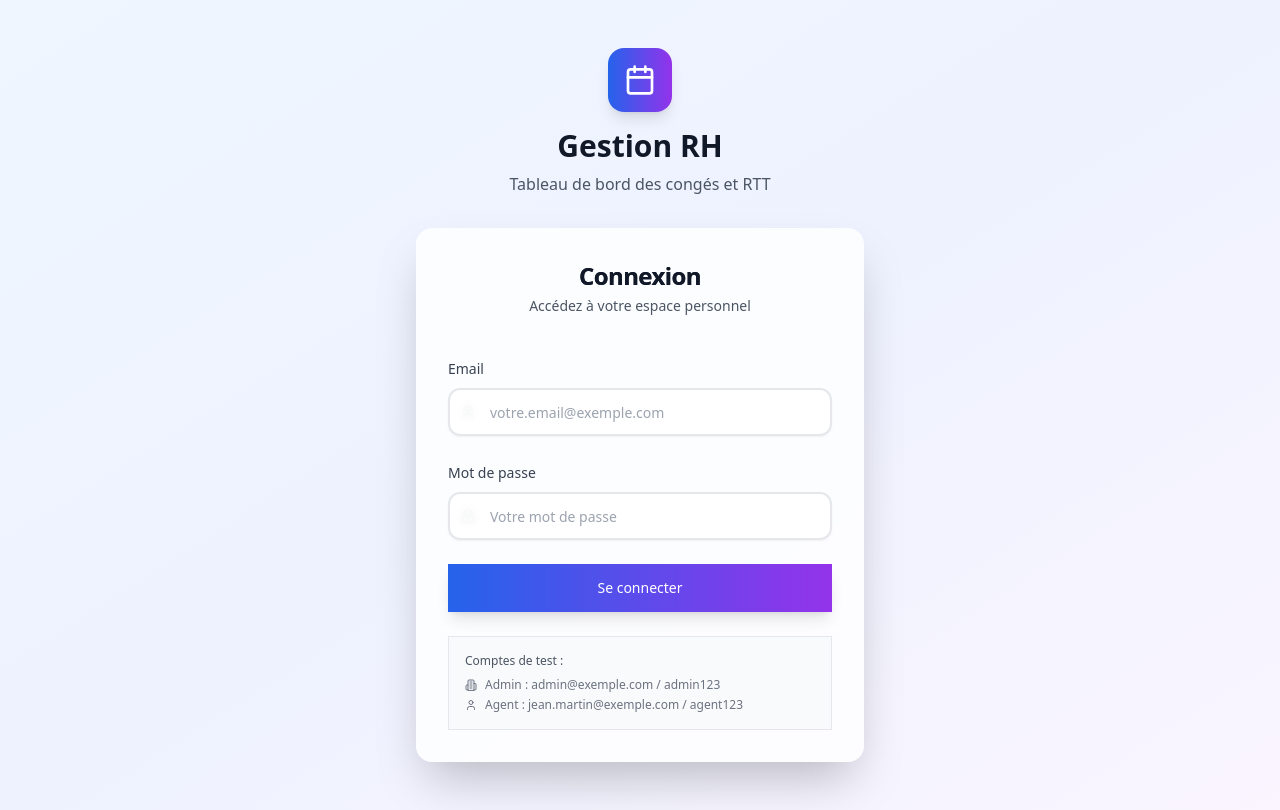
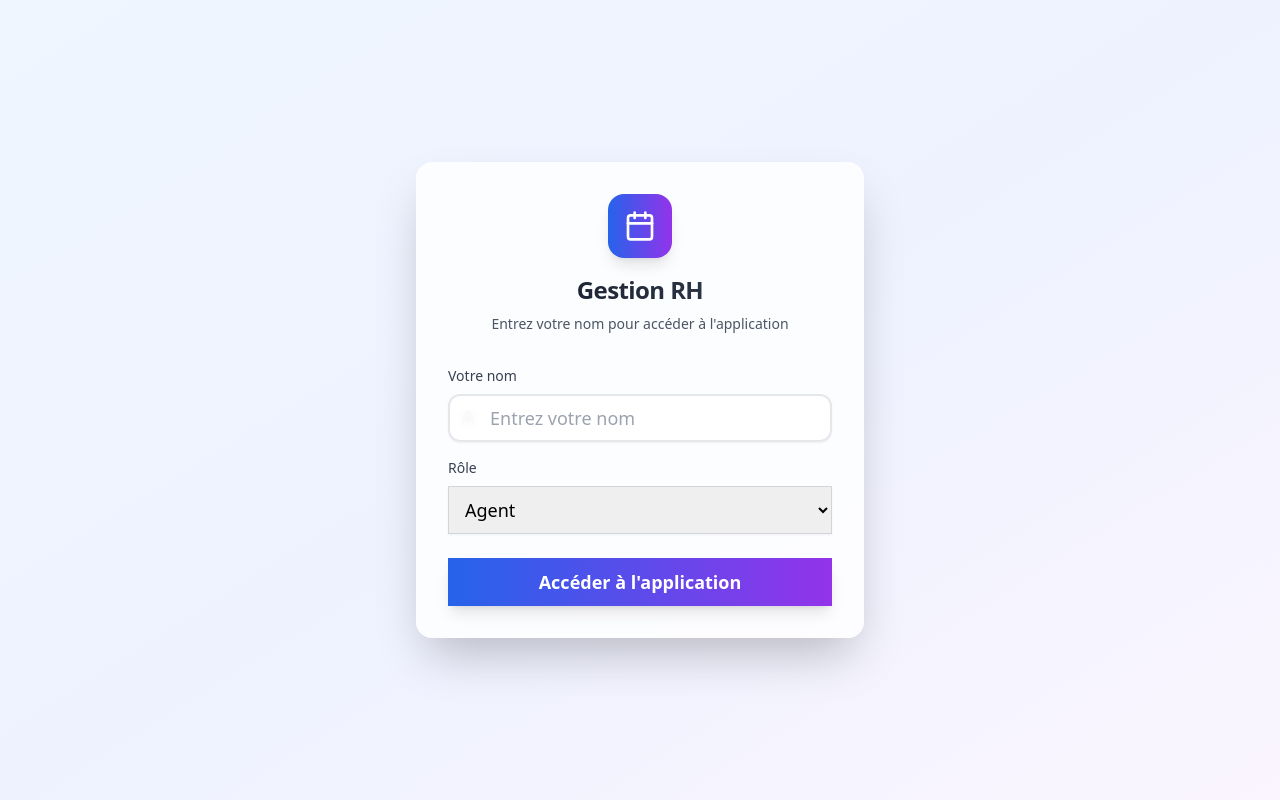
Before and after one commit to Nikkoola22/app-manus-rh, a React (Vite) app: page / in a window 1280 px wide. Built offline with nearby package versions, Linux system fonts and the light colour scheme; no server answers.

Commit message:
Simplification: Page de connexion simple avec nom et rôle

```diff
--- a/src/App.jsx
+++ b/src/App.jsx
@@ -1,32 +1,11 @@
-import { useState, useEffect } from 'react'
-import Login from './components/Login'
+import { useState } from 'react'
+import SimpleLogin from './components/SimpleLogin'
 import Dashboard from './components/Dashboard'
-import api from './services/api'
 import './index.css'
 import './styles/dialog-fixes.css'
 
 function App() {
   const [user, setUser] = useState(null)
-  const [loading, setLoading] = useState(true)
-
-  useEffect(() => {
-    checkSession()
-  }, [])
-
-  const checkSession = async () => {
-    try {
-      const response = await api.checkSession()
-      const data = await response.json()
-
-      if (data.authenticated) {
-        setUser(data.user)
-      }
-    } catch (err) {
-      console.error('Erreur lors de la vérification de session:', err)
-    } finally {
-      setLoading(false)
-    }
-  }
 
   const handleLogin = (userData) => {
     setUser(userData)
@@ -36,25 +15,12 @@ function App() {
     setUser(null)
   }
 
-  if (loading) {
-    return (
-      <div className="min-h-screen flex items-center justify-center bg-gradient-to-br from-blue-50 via-indigo-50 to-purple-50">
-        <div className="text-center animate-fade-in">
-          <div className="w-16 h-16 bg-gradient-to-r from-blue-600 to-purple-600 rounded-2xl flex items-center justify-center mb-4 shadow-lg mx-auto animate-bounce-in">
-            <div className="w-8 h-8 border-4 border-white border-t-transparent rounded-full animate-spin"></div>
-          </div>
-          <p className="text-gray-600 font-medium">Chargement de l'application...</p>
-        </div>
-      </div>
-    )
-  }
-
   return (
     <div className="App">
       {user ? (
         <Dashboard user={user} onLogout={handleLogout} />
       ) : (
-        <Login onLogin={handleLogin} />
+        <SimpleLogin onLogin={handleLogin} />
       )}
     </div>
   )
--- /dev/null
+++ b/src/components/SimpleLogin.jsx
@@ -0,0 +1,94 @@
+import { useState } from 'react'
+import { Button } from '@/components/ui/button'
+import { Input } from '@/components/ui/input'
+import { Card, CardContent, CardDescription, CardHeader, CardTitle } from '@/components/ui/card'
+import { User, Calendar } from 'lucide-react'
+
+const SimpleLogin = ({ onLogin }) => {
+  const [name, setName] = useState('')
+  const [role, setRole] = useState('Agent')
+
+  const handleSubmit = (e) => {
+    e.preventDefault()
+    if (name.trim()) {
+      // Créer un utilisateur simulé
+      const user = {
+        id: 1,
+        nom: name.trim(),
+        prenom: name.trim().split(' ')[0],
+        email: `${name.toLowerCase().replace(' ', '.')}@example.com`,
+        role: role,
+        service_id: 1
+      }
+      onLogin(user)
+    }
+  }
+
+  return (
+    <div className="min-h-screen flex items-center justify-center bg-gradient-to-br from-blue-50 via-indigo-50 to-purple-50">
+      <Card className="w-full max-w-md shadow-2xl border-0 bg-white/80 backdrop-blur-sm">
+        <CardHeader className="text-center space-y-4">
+          <div className="w-16 h-16 bg-gradient-to-r from-blue-600 to-purple-600 rounded-2xl flex items-center justify-center shadow-lg mx-auto">
+            <Calendar className="h-8 w-8 text-white" />
+          </div>
+          <div>
+            <CardTitle className="text-2xl font-bold text-gray-900 bg-gradient-to-r from-gray-900 to-gray-700 bg-clip-text text-transparent">
+              Gestion RH
+            </CardTitle>
+            <CardDescription className="text-gray-600 mt-2">
+              Entrez votre nom pour accéder à l'application
+            </CardDescription>
+          </div>
+        </CardHeader>
+        <CardContent>
+          <form onSubmit={handleSubmit} className="space-y-6">
+            <div className="space-y-4">
+              <div>
+                <label htmlFor="name" className="block text-sm font-medium text-gray-700 mb-2">
+                  Votre nom
+                </label>
+                <div className="relative">
+                  <User className="absolute left-3 top-1/2 transform -translate-y-1/2 h-4 w-4 text-gray-400" />
+                  <Input
+                    id="name"
+                    type="text"
+                    placeholder="Entrez votre nom"
+                    value={name}
+                    onChange={(e) => setName(e.target.value)}
+                    className="pl-10 h-12 text-lg"
+                    required
+                  />
+                </div>
+              </div>
+
+              <div>
+                <label htmlFor="role" className="block text-sm font-medium text-gray-700 mb-2">
+                  Rôle
+                </label>
+                <select
+                  id="role"
+                  value={role}
+                  onChange={(e) => setRole(e.target.value)}
+                  className="w-full h-12 px-3 border border-gray-300 rounded-md shadow-sm focus:ring-2 focus:ring-blue-500 focus:border-blue-500 text-lg"
+                >
+                  <option value="Agent">Agent</option>
+                  <option value="Responsable">Responsable</option>
+                  <option value="Admin">Admin</option>
+                </select>
+              </div>
+            </div>
+
+            <Button
+              type="submit"
+              className="w-full h-12 text-lg font-semibold bg-gradient-to-r from-blue-600 to-purple-600 hover:from-blue-700 hover:to-purple-700 text-white shadow-lg hover:shadow-xl transition-all duration-200 transform hover:-translate-y-0.5"
+            >
+              Accéder à l'application
+            </Button>
+          </form>
+        </CardContent>
+      </Card>
+    </div>
+  )
+}
+
+export default SimpleLogin
--- a/src/services/api.js
+++ b/src/services/api.js
@@ -1,5 +1,5 @@
 // Service API centralisé pour gérer les URLs d'API
-// Utilisation directe de l'URL Render pour éviter les problèmes de redirection Vercel
+// Utilisation directe de l'URL Render
 const API_BASE_URL = 'https://app-manus-rh-api.onrender.com/api';
 
 export const api = {
```
